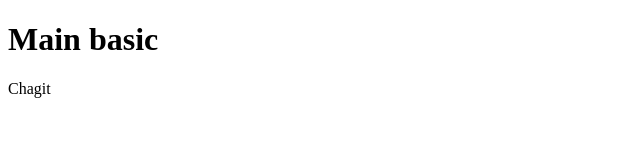
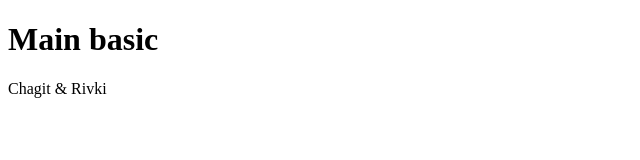
Before and after one commit to Chagit-Werner/Learn-Git, a plain HTML site: page index.html in a window 1280 px wide. Shown: the full height of the page, 0-640 px from the left. Drawn offline with Linux system fonts and the light colour scheme.

Commit message:
add rivki to htmlPage

```diff
--- a/index.html
+++ b/index.html
@@ -7,6 +7,7 @@
 </head>
 <body>
     <h1> Main basic</h1>
-    <p>Chagit</p>
+    <p>Chagit & Rivki</p>
+
 </body>
 </html>
```
